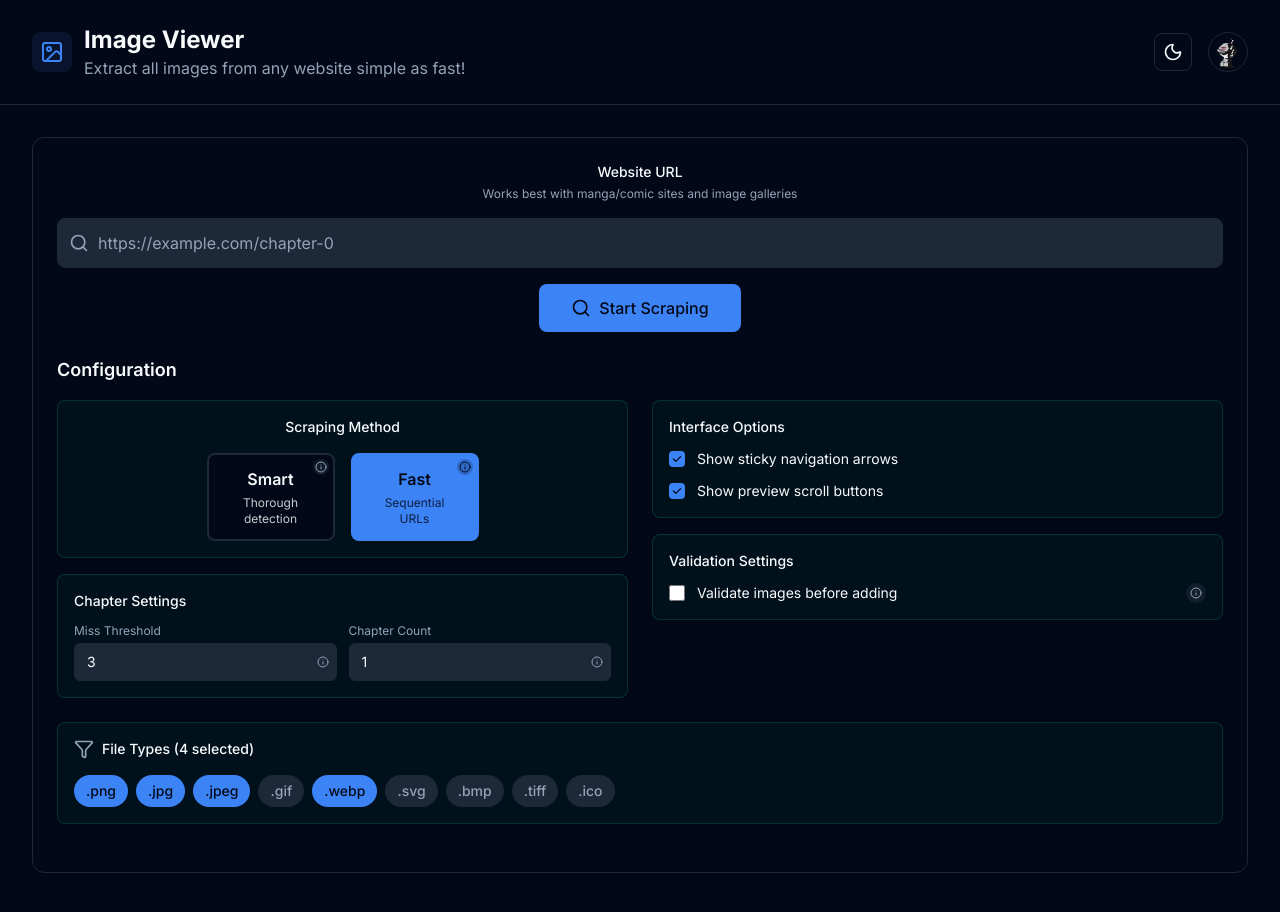
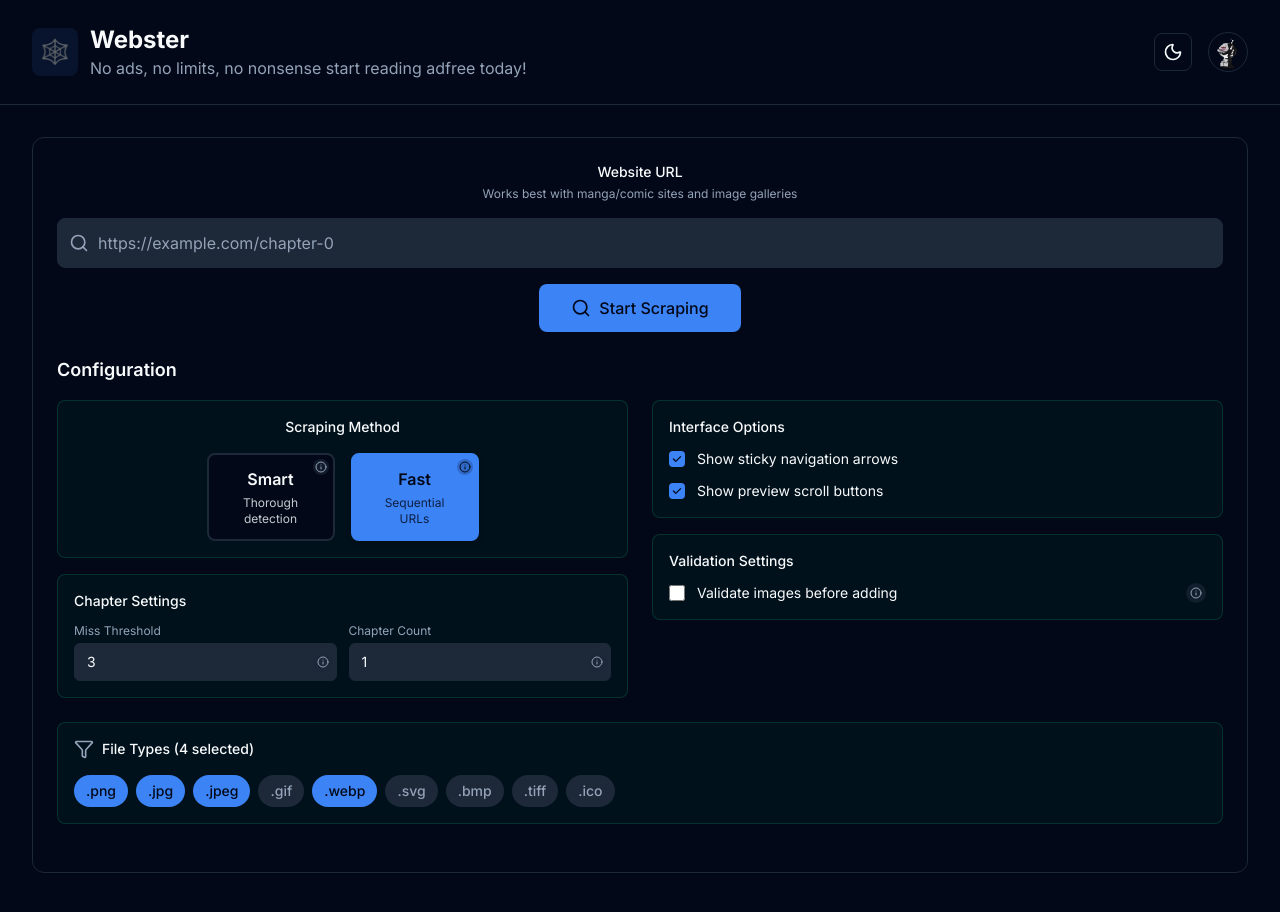
Before and after one commit to zebbern/Webster, a React (Vite) app: page / in a window 1280 px wide. Shown: the top 912 px of the page. Built offline with nearby package versions, Linux system fonts and the light colour scheme.

Commit message:
Update header to Webster with clean messaging

```diff
--- a/src/components/ImageScraper.tsx
+++ b/src/components/ImageScraper.tsx
@@ -421,11 +421,11 @@ const ImageScraper: React.FC = () => {
           <div className="flex items-center justify-between">
             <div className="flex items-center space-x-3">
               <div className="p-2 bg-primary/10 rounded-lg">
-                <ImageIcon className="h-6 w-6 text-primary" />
+                <span className="text-2xl">🕸️</span>
               </div>
               <div>
-                <h1 className="text-2xl font-bold text-foreground">Image Viewer</h1>
-                <p className="text-muted-foreground">Extract all images from any website simple as fast!</p>
+                <h1 className="text-2xl font-bold text-foreground">Webster</h1>
+                <p className="text-muted-foreground">No ads, no limits, no nonsense start reading adfree today!</p>
               </div>
             </div>
             <div className="flex items-center space-x-4">
```
